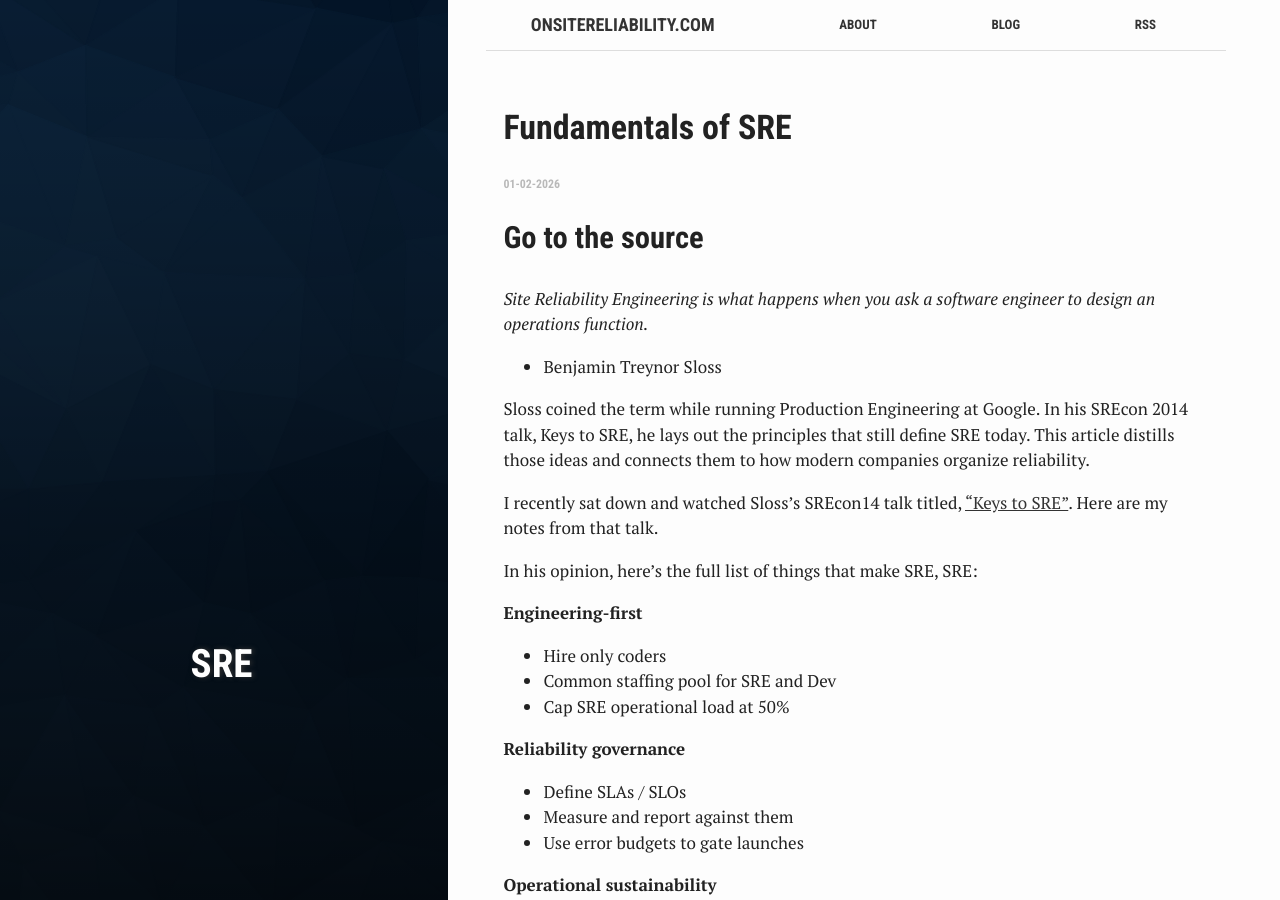
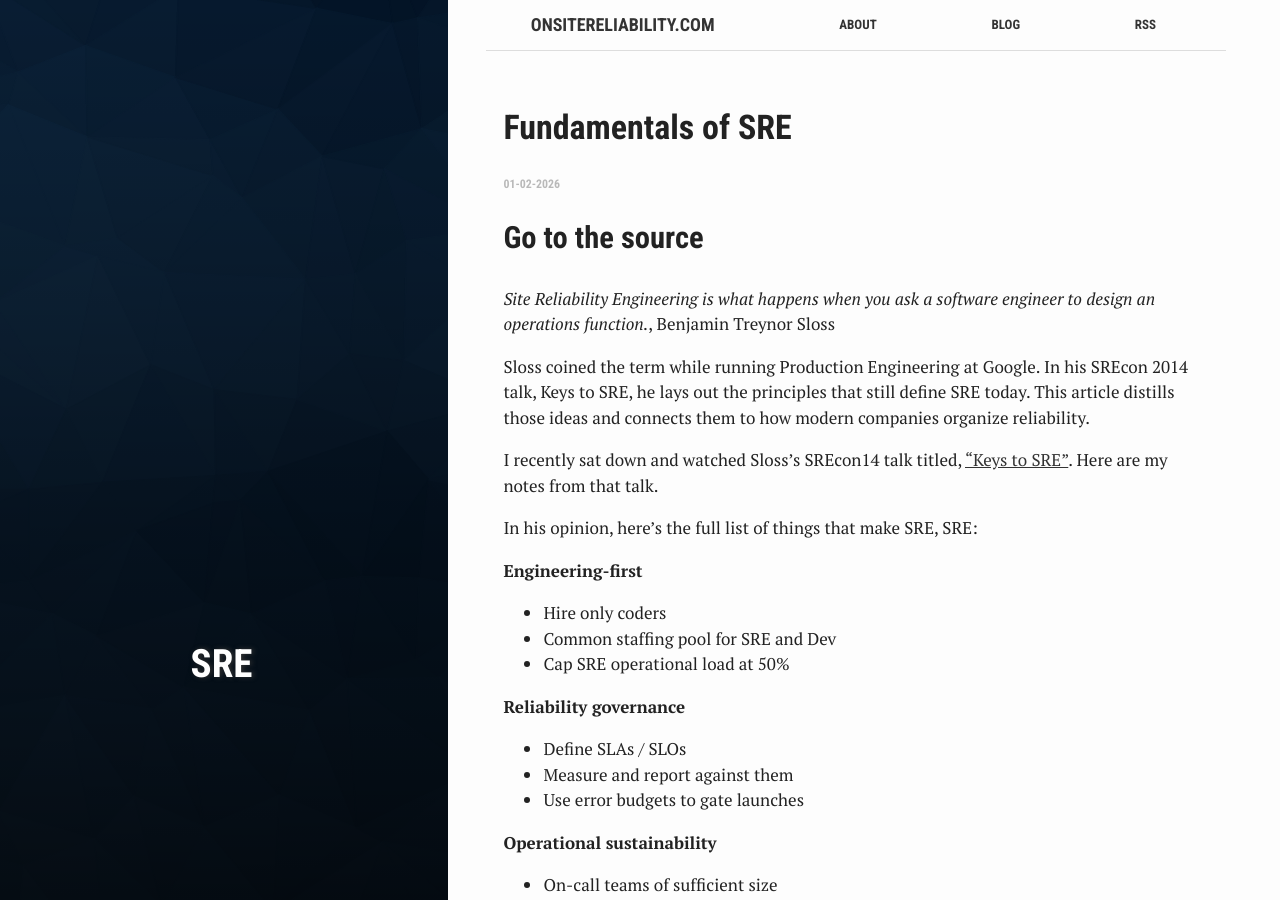
Before and after one commit to qapage/qapage.github.io, a Jekyll site: the page built from _posts/2026-02-01-Fundamentals-of-SRE.md, in a window 1280 px wide and 900 px high. Built offline with Jekyll 4.4.1, drawn with Linux system fonts in a browser that asks for light colours.

Commit message:
Changing some more punctuations.

```diff
--- a/_posts/2026-02-01-Fundamentals-of-SRE.md
+++ b/_posts/2026-02-01-Fundamentals-of-SRE.md
@@ -7,8 +7,7 @@ tags: [SRE]
 
 ## Go to the source
 
-*Site Reliability Engineering is what happens when you ask a software engineer to design an operations function.*
-- Benjamin Treynor Sloss
+*Site Reliability Engineering is what happens when you ask a software engineer to design an operations function.*, Benjamin Treynor Sloss
 
 Sloss coined the term while running Production Engineering at Google. In his SREcon 2014 talk, Keys to SRE, he lays out the principles that still define SRE today. This article distills those ideas and connects them to how modern companies organize reliability.
 
```
